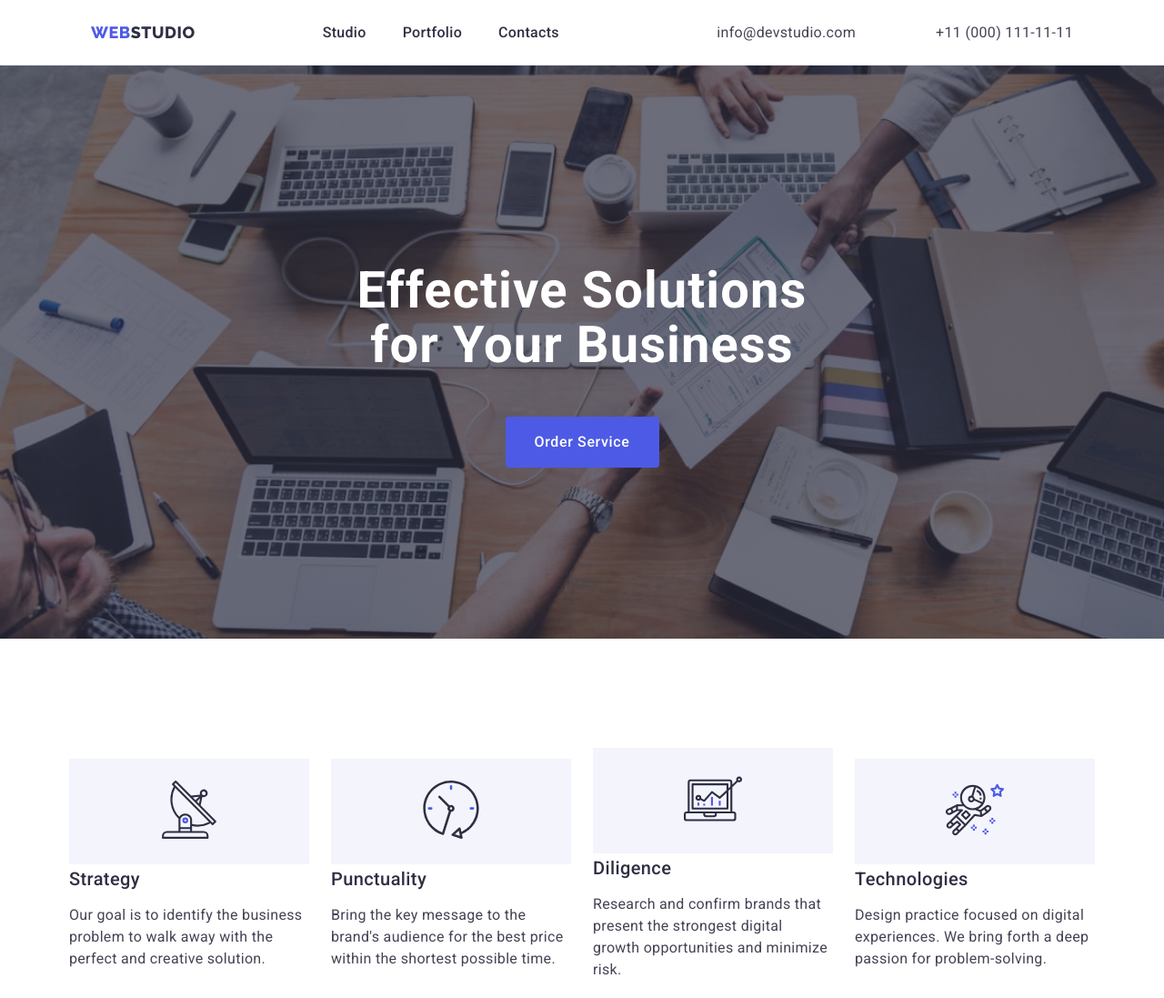
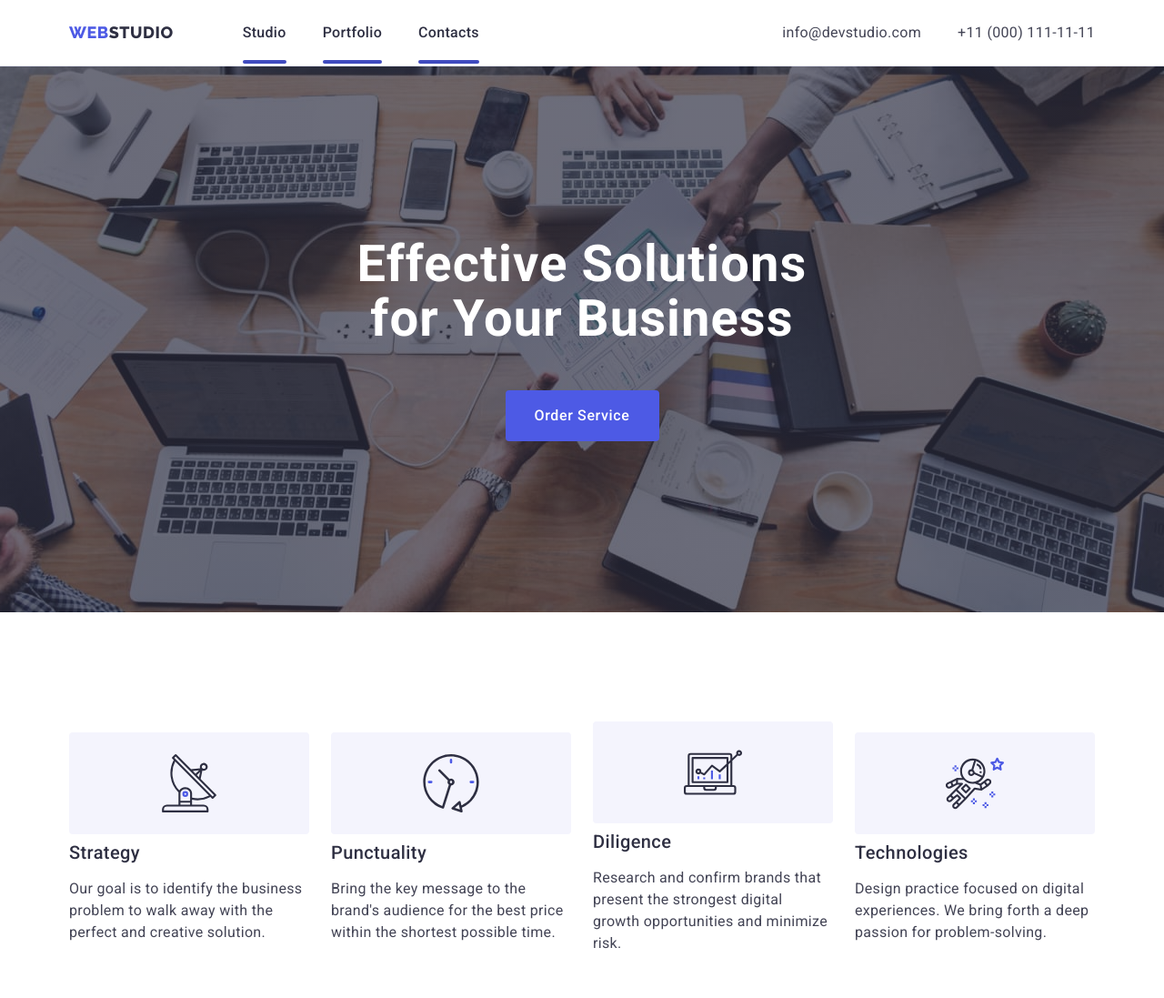
Before and after one commit to pavloit/goit-markup-hw-04, a plain HTML site: page index.html in a window 1280 px wide. Shown: the top 1097 px of the page at 91% size. Drawn offline with nearby package versions, Linux system fonts and the light colour scheme.

Commit message:
some small corrections

```diff
--- a/css/styles.css
+++ b/css/styles.css
@@ -52,8 +52,6 @@ main {
     box-shadow: 0px 2px 1px rgba(46, 47, 66, 0.08), 0px 1px 1px rgba(46, 47, 66, 0.16), 0px 1px 6px rgba(46, 47, 66, 0.08);
     display: flex;
     min-width: 1156px;
-    height: 72px;
-
 }
 
 .container {
@@ -63,7 +61,6 @@ main {
 }
 
 .header-div {
-    margin: auto;
     display: flex;
     align-items: center;
     justify-content: space-between;
@@ -75,15 +72,24 @@ main {
 }
 
 .nav {
+    align-items: center;
     display: flex;
-    justify-content: center;
     align-items: center;
-    gap: 40px;
 }
 
-.header-list, .addr-list {
+.header-list, .addr-ul {
     display: flex;
     gap: 40px;
+    align-items: center
+}
+
+.addr-li {
+    padding: 24px 0;
+    font-family: var(--primary-font);
+    font-weight: 400;
+    font-size: 16px;
+    line-height: 1.5;
+    letter-spacing: 0.02em;
 }
 
 ul,
@@ -99,7 +105,6 @@ a, address {
     text-decoration: none;
     color: currentColor;
     font-style: inherit;
-    color: var(--main-color);
 }
 
 /* logo header */
@@ -114,7 +119,7 @@ a, address {
     font-size: 18px;
     line-height: 1.17;
     letter-spacing: 0.03em;
-    padding: 0 24px;
+    padding: 24px 0;
     margin-right: 76px;
 }
 
@@ -125,63 +130,60 @@ a, address {
 .nlist-link {
     position: relative;
     font-weight: 500;
+    color: #404bbf;
     font-size: 16px;
     line-height: 1.5;
     letter-spacing: 0.02em;
     color: var(--main-color);
     padding: 24px 0;
+    transition: color 250ms cubic-bezier(0.4, 0, 0.2, 1);
 }
 
-.nlist-link:hover::after {
-    content: '';
-    position: absolute;
-    top: 100%;
-    left: 0;
-    display: block;
-    width: 100%;
-    height: 4px;
-    border-radius: 2px;
-    background-color: var(--logo-color);
-}
+ .current::after {
+     content: "";
+     color: #404bbf;
+     position: absolute;
+     left: 0;
+     bottom: -1px;
+     height: 4px;
+     width: 100%;
+     background-color: #404BBF;
+     border-radius: 2px;
+ }
 
 .addr-link {
     font-size: 16px;
     line-height: 1.5;
     letter-spacing: 0.02em;
     color: var(--dark-color);
-    padding: 0 24px;
+    transition: color 250ms cubic-bezier(0.4, 0, 0.2, 1);
 }
 
+
 .addr-link:hover,
-.addr-link:focus {
+.addr-link:focus,
+.nlist-link:hover,
+.nlist-link:focus {
     color: #404bbf;
 }
 
-.nlist-link:hover,
-.nlist-link:focus {
-    color: #404bbf;
-    /* border-bottom: 10px solid var(--logo-color); */
+.section-hero {
+    background-image: linear-gradient(rgba(46, 47, 66, 0.7), rgba(46, 47, 66, 0.7)),
+        url(../images/main/hero/people-office.jpg);
+    max-width: 1440px;
+    background-repeat: no-repeat;
+    background-position: center;
+    background-size: cover;
+    padding: 188px 0;
+    margin: 0 auto;
 }
 
-
-/* hero section */
-.section-hero {
-    background-color: var(--main-color);
-    max-width: 1440px;
-    padding: 188px 0;
-    margin: 0 auto;
-    background-image: linear-gradient(rgba(46, 47, 66, 0.7), rgba(46, 47, 66, 0.7)),
-        url(../images/main/hero/people-office.jpg);
-    background-repeat: no-repeat;
-    background-size: cover;
-}
 
 .hero-title {
     color: var(--light-color);
     max-width: 496px;
-    margin: auto;
+    margin: 0 auto;
     margin-bottom: 48px;
-    padding-top: 30px;
     font-size: 56px;
     font-weight: 700;
     line-height: 1.07;
@@ -222,13 +224,6 @@ a, address {
     gap: 24px;
 }
 
-.feature-ico {
-    background-color: var(--btn-active);
-    text-align: center;
-    padding: 24px 0;
-    margin-bottom: 4px;
-}
-
 .feature-list-item {
     flex-basis: calc((100% - 72px) / 4);
 }
@@ -262,6 +257,17 @@ a, address {
     letter-spacing: 0.02em;
     color: var(--dark-color);
 }
+
+.feature-ico {
+    height: 112px;
+    display: flex;
+    justify-content: center;
+    align-items: center;
+    background-color: var(--btn-active);
+    border-radius: 4px;
+    margin-bottom: 8px;
+}
+
 
 /* third section */
 .third-section {
@@ -307,6 +313,9 @@ a, address {
     border-radius: 0px 0px 4px 4px;
     padding: 0;
     margin: 0;
+    box-shadow: 0px 1px 6px rgba(46, 47, 66, 0.08),
+                0px 1px 1px rgba(46, 47, 66, 0.16),
+                0px 2px 1px rgba(46, 47, 66, 0.08);
 }
 
 .team-image {
@@ -316,7 +325,8 @@ a, address {
 }
 
 .team-txt-blk {
-    margin: 32px auto;
+    padding: 32px 0;
+
 }
 
 .team-name {
@@ -442,7 +452,10 @@ a, address {
     padding: 12px 24px;
     border-radius: 4px;
     border: 1px solid var(--btn);
-    transition: color 250ms cubic-bezier(0.4, 0, 0.2, 1);
+    transition: color 250ms cubic-bezier(0.4, 0, 0.2, 1),
+                background-color 250ms cubic-bezier(0.4, 0, 0.2, 1),
+                border-color 250ms cubic-bezier(0.4, 0, 0.2, 1),
+                box-shadow 250ms cubic-bezier(0.4, 0, 0.2, 1);
 }
 
 .btn:hover,
@@ -476,11 +489,15 @@ a, address {
     background-color: var(--light-color);
 }
 
-.proj-a
 .overlay-wrapper {
     display: block;
     position: relative;
     overflow: hidden;
+}
+
+.proj-a {
+    display: block;
+    transition: box-shadow 250ms cubic-bezier(0.4, 0, 0.2, 1);
 }
 
 .overlay {
@@ -489,10 +506,10 @@ a, address {
     position: absolute;
     width: 100%;
     height: 100%;
-    top: 0;
+    top: 0%;
     left: 0;
     margin: 0;
-    padding: 40px 32px 164px 32px;
+    padding: 40px 32px;
     font-size: 16px;
     font-style: normal;
     font-weight: 400;
@@ -507,6 +524,9 @@ a, address {
 .proj-a:hover .overlay,
 .proj-a:focus .overlay {
     transform: translateY(0%);
+    box-shadow: 0px 1px 6px rgba(46, 47, 66, 0.08),
+                0px 1px 1px rgba(46, 47, 66, 0.16),
+                0px 2px 1px rgba(46, 47, 66, 0.08);
 
 }
 
@@ -531,11 +551,11 @@ a, address {
 
 .proj-p {
     margin: 0;
-    padding: 0;
     font-size: 16px;
     line-height: 1.5;
     letter-spacing: 0.02em;
     color: var(--dark-color);
+    padding: 0;
 }
 
 
--- a/index.html
+++ b/index.html
@@ -30,17 +30,17 @@
         <nav class="nav">
           <a href="./index.html" class="logo link">Web<span class="hlogo-span">Studio</span></a>
           <ul class="list header-list">
-            <li><a href="./index.html" class="nlist-link link">Studio</a></li>
-            <li><a href="./portfolio.html" class="nlist-link link">Portfolio</a></li>
-            <li><a href="" class="nlist-link link">Contacts</a></li>
+            <li><a href="./index.html" class="link nlist-link current">Studio</a></li>
+            <li><a href="./portfolio.html" class="nlist-link link current">Portfolio</a></li>
+            <li><a href="" class="nlist-link link current">Contacts</a></li>
           </ul>
         </nav>
         <address class="address">
-          <ul class="list addr-list">
-            <li>
+          <ul class="list addr-ul">
+            <li class="addr-li">
               <a href="mailto:info@devstudio.com" class="addr-link link">info@devstudio.com</a>
             </li>
-            <li>
+            <li class="addr-li">
               <a href="tel:+110001111111" class="addr-link link">+11 (000) 111-11-11</a>
             </li>
           </ul>
```
Also changed, not shown: portfolio.html (+4 -4 lines).
